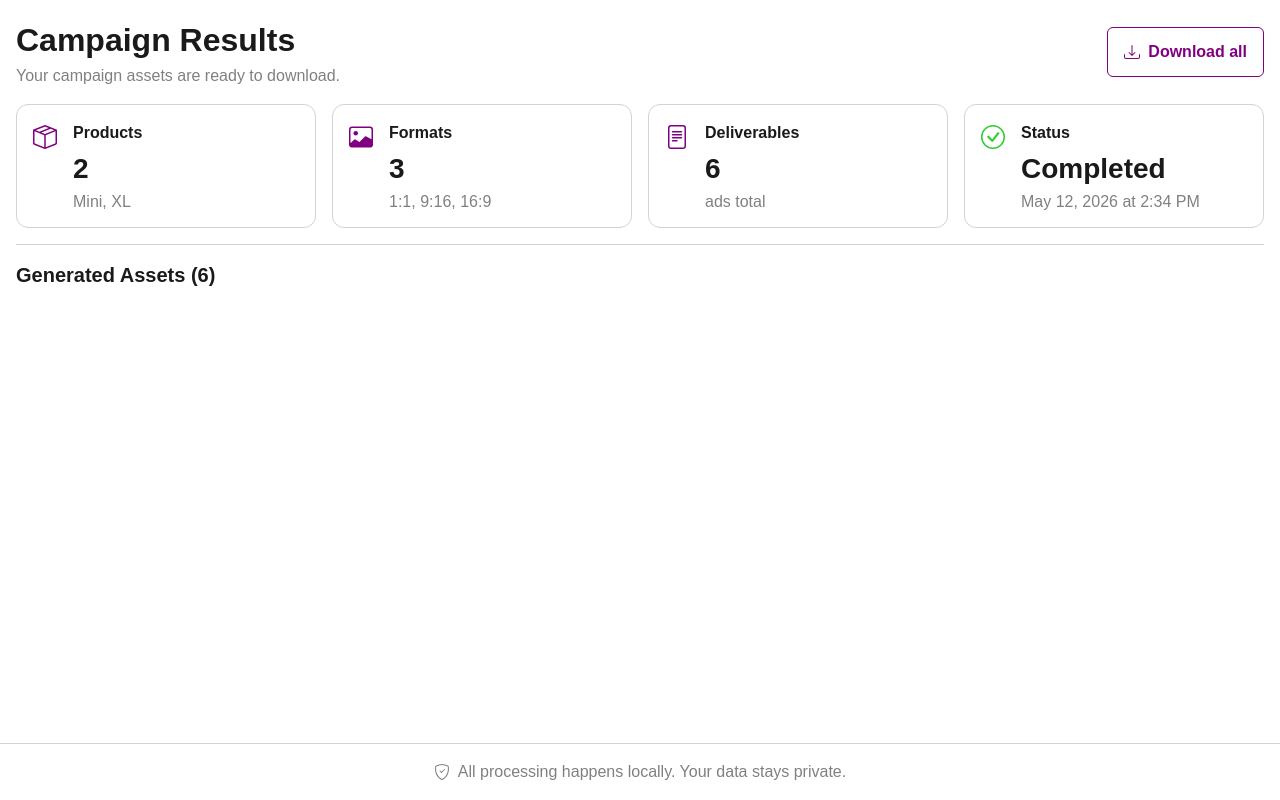
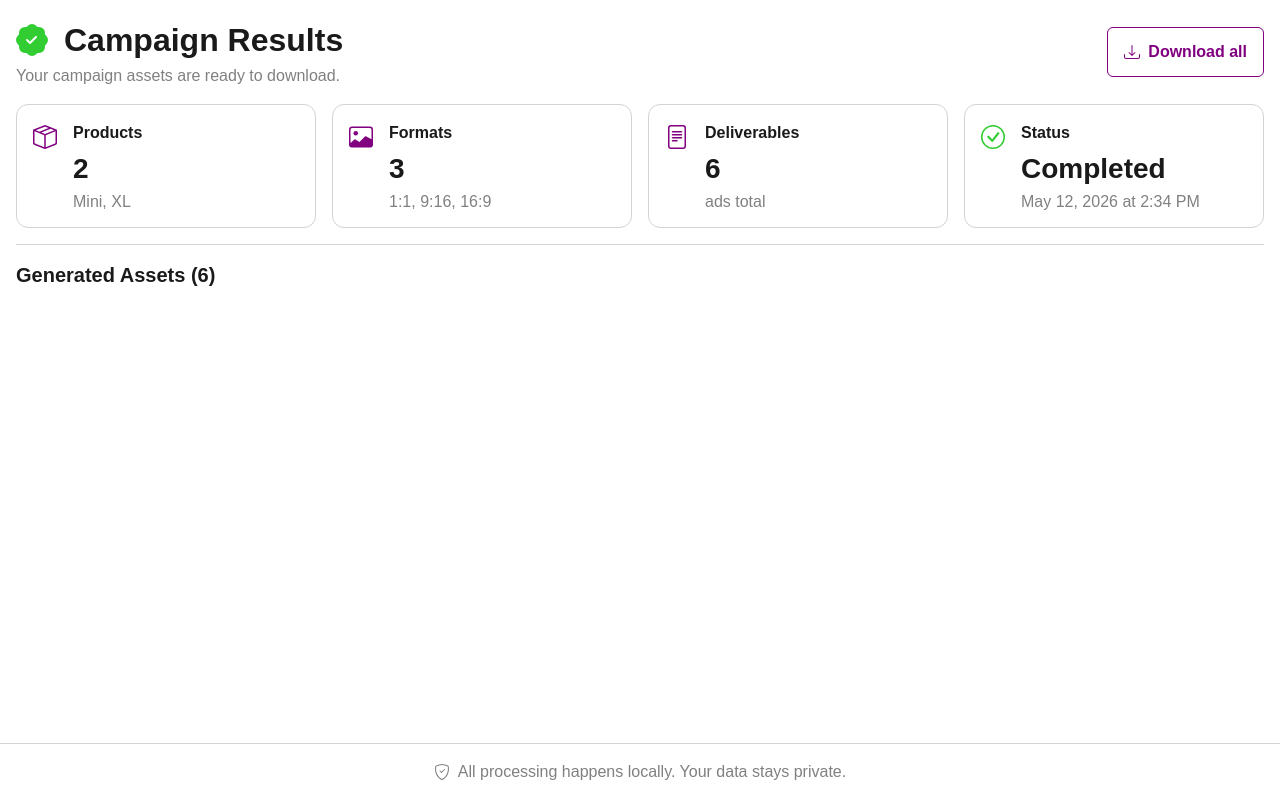
Before and after one commit to krhoyt/LaunchForge, a website: page public/index.html in a window 1280 px wide. Drawn offline with Linux system fonts and the light colour scheme; no server answers.

Commit message:
Added campaign results badge
Putting an icon in front of the main report header.

```diff
--- a/public/index.html
+++ b/public/index.html
@@ -75,11 +75,21 @@
     }
 
     h1 {
+      align-items: center;
+      display: flex;
+      flex-direction: row;
       font-size: 32px;
       font-weight: 600;
+      gap: 16px;
       line-height: 48px;
       margin: 0;
       padding: 0;
+    }
+
+    h1 svg {
+      color: limegreen;
+      height: 32px;
+      width: 32px;
     }
 
     h2 {
@@ -156,6 +166,7 @@
     <!-- Title -->
     <div class="grow vertical">
       <h1>
+        <svg xmlns="http://www.w3.org/2000/svg" width="16" height="16" viewBox="0 0 16 16"><path fill="currentColor" d="M10.067.87a2.89 2.89 0 0 0-4.134 0l-.622.638l-.89-.011a2.89 2.89 0 0 0-2.924 2.924l.01.89l-.636.622a2.89 2.89 0 0 0 0 4.134l.637.622l-.011.89a2.89 2.89 0 0 0 2.924 2.924l.89-.01l.622.636a2.89 2.89 0 0 0 4.134 0l.622-.637l.89.011a2.89 2.89 0 0 0 2.924-2.924l-.01-.89l.636-.622a2.89 2.89 0 0 0 0-4.134l-.637-.622l.011-.89a2.89 2.89 0 0 0-2.924-2.924l-.89.01zm.287 5.984l-3 3a.5.5 0 0 1-.708 0l-1.5-1.5a.5.5 0 1 1 .708-.708L7 8.793l2.646-2.647a.5.5 0 0 1 .708.708"/></svg>
         <span>Campaign Results</span>
       </h1>
       <p class="light">Your campaign assets are ready to download.</p>
```
